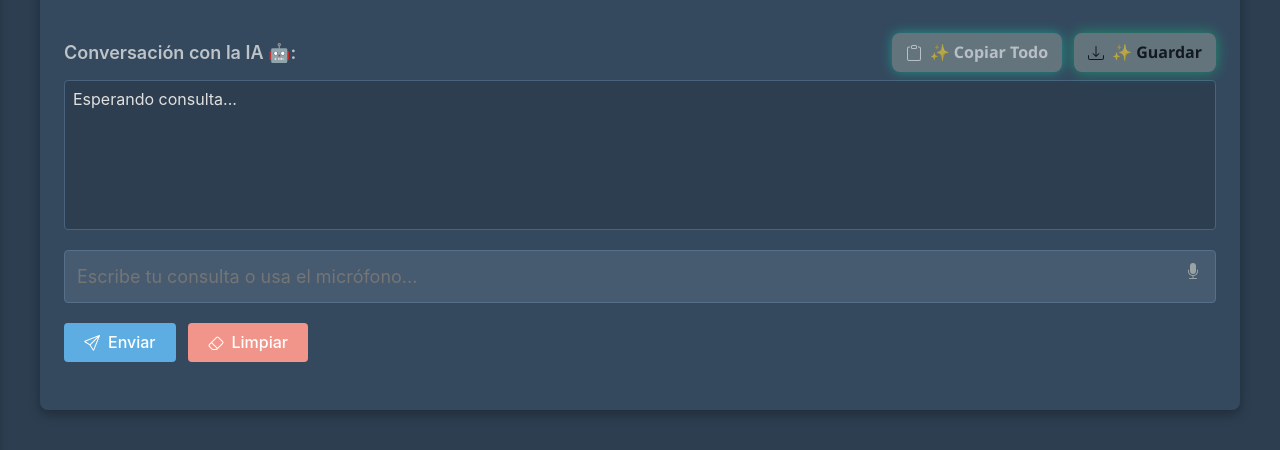
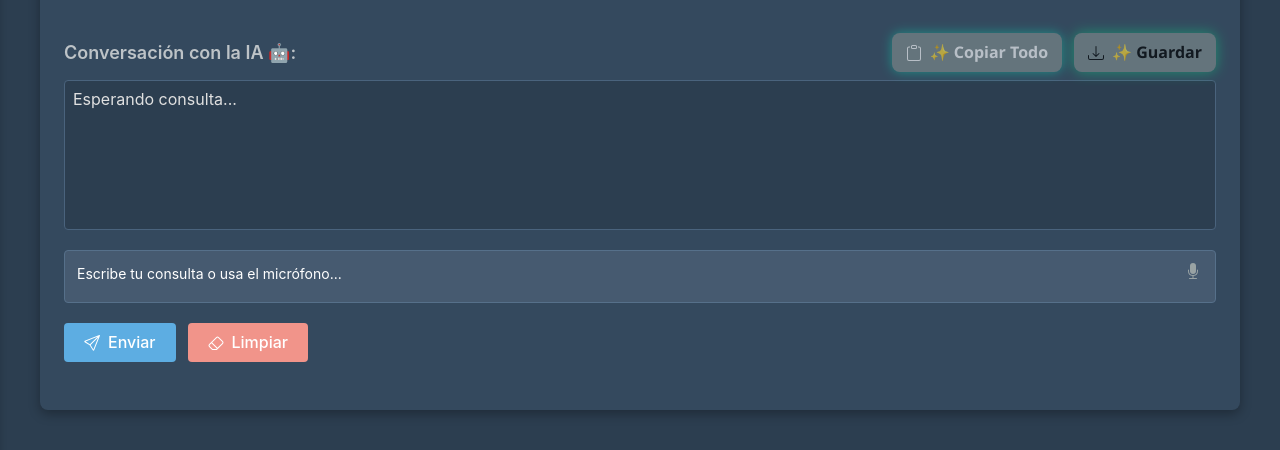
Before and after one commit to JUANCITOPENA/PROBANDO_API_GOOGLE_GEMINI, a website: page index.html in a window 1280 px wide. Both pictures are taken after a click on the button "Cambiar modo claro/oscuro". Shown: the part 238-688 px from the top of the page. Drawn offline with nearby package versions, Linux system fonts and the light colour scheme.

Commit message:
Update style.css

```diff
--- a/style.css
+++ b/style.css
@@ -719,3 +719,27 @@ div.code-toolbar > .toolbar .toolbar-item > button:hover {
 [data-theme="dark"] .prompt-area {
     color: #FFFFFF;
 }
+
+/* ===============================================================
+   12. AJUSTE: Placeholder del Prompt en Modo Oscuro
+   =============================================================== */
+
+/*
+  Este bloque se dirige específicamente al placeholder del área de texto
+  cuando el tema oscuro está activo.
+*/
+[data-theme="dark"] .prompt-area::placeholder {
+  color: #FFFFFF !important;      /* 1. Cambia el color a blanco puro */
+  opacity: 1 !important;           /* 2. CRÍTICO: Elimina la transparencia que lo hace ver "mudo" */
+  font-size: 14px !important;      /* 3. Lo hace un poco más pequeño que el texto normal (que es de 18px) */
+}
+
+/* Fallback para navegadores más antiguos (buena práctica) */
+[data-theme="dark"] .prompt-area::-webkit-input-placeholder {
+  color: #FFFFFF !important;
+  font-size: 14px !important;
+}
+[data-theme="dark"] .prompt-area:-ms-input-placeholder {
+  color: #FFFFFF !important;
+  font-size: 14px !important;
+}
```
